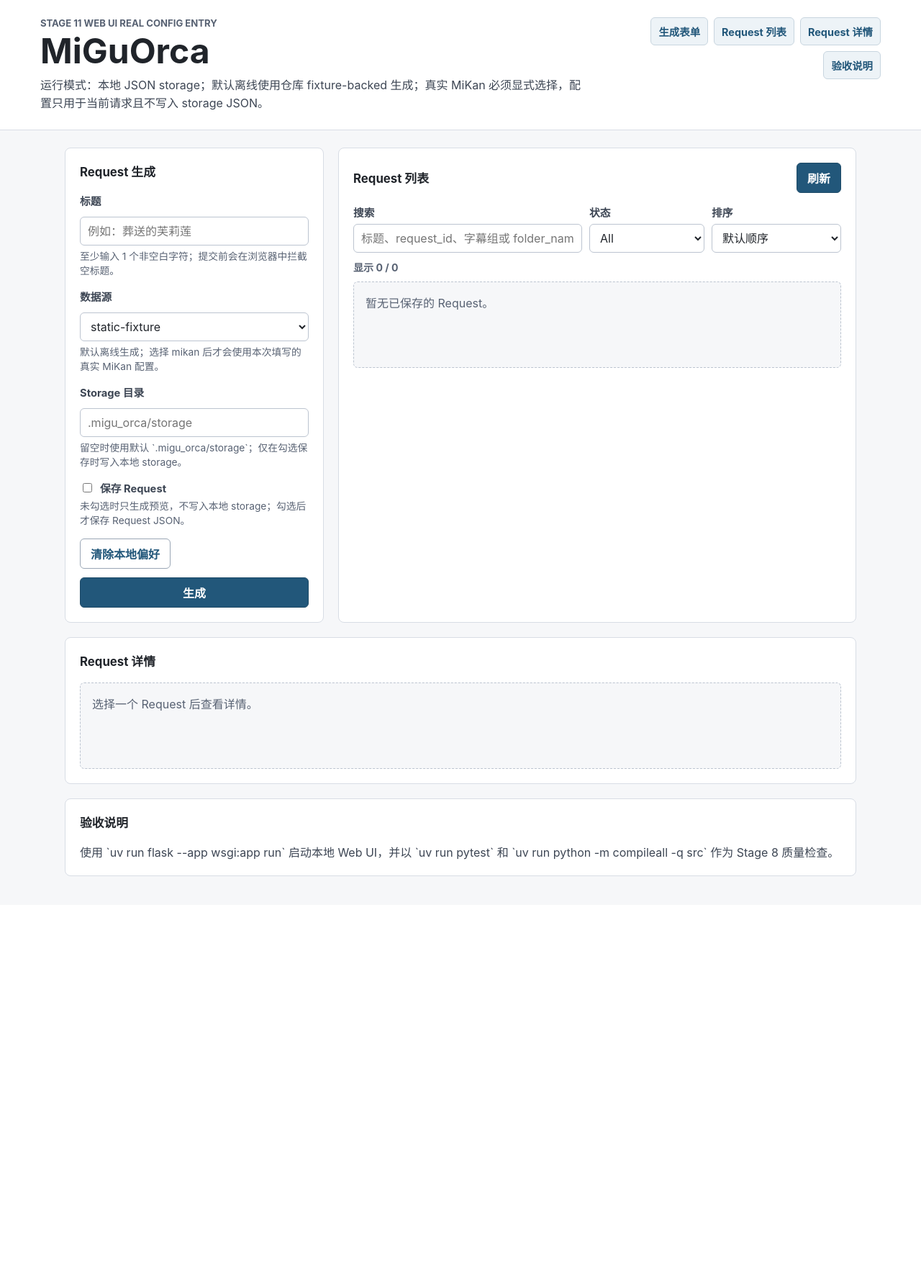
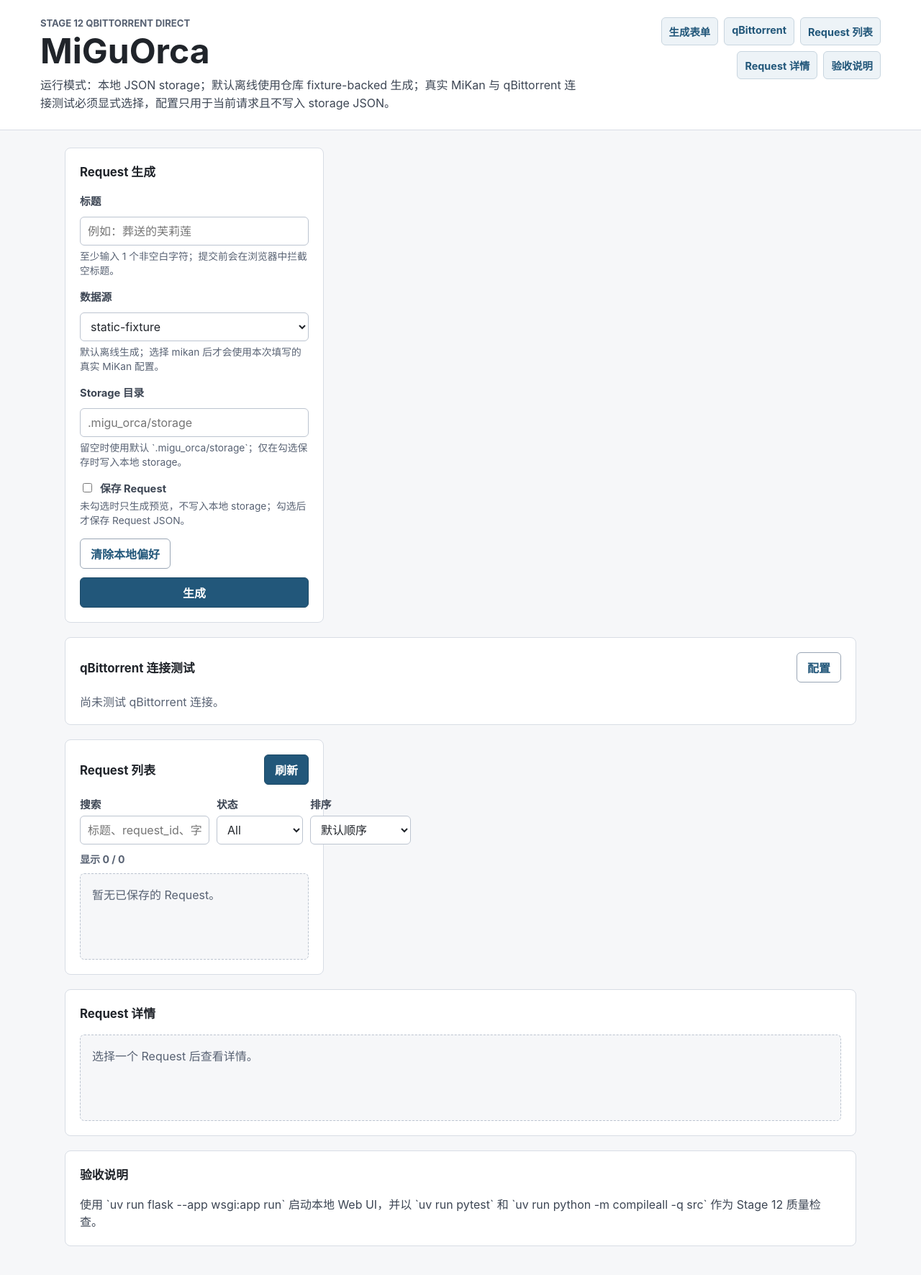
Before and after one commit to Ghostning233/migu_orca, a Flask app: page /index in a window 1280 px wide. Shown: the whole page at 72% size. Before the commit the page ends 1217 px from the top, so only its background shows below. Run offline with Flask 3, Linux system fonts and the light colour scheme; data that the repository does not hold is empty.

Commit message:
feat: US-085 - 在 Web UI 增加 qBittorrent 显式配置与连接测试入口

```diff
--- a/scripts/ralph/prd.json
+++ b/scripts/ralph/prd.json
@@ -89,7 +89,7 @@
         "Verify in browser using dev-browser skill"
       ],
       "priority": 5,
-      "passes": false,
+      "passes": true,
       "notes": "保持服务端渲染页面和最小 JavaScript，不引入前端构建链。"
     },
     {
--- a/src/apps/migu_orca_web/static/app.js
+++ b/src/apps/migu_orca_web/static/app.js
@@ -18,6 +18,16 @@
   const listContainer = document.getElementById("request-list-container");
   const detailContainer = document.getElementById("request-detail-container");
   const notification = document.getElementById("page-notification");
+  const qbittorrentToggle = document.getElementById("qbittorrent-config-toggle");
+  const qbittorrentForm = document.getElementById("qbittorrent-test-form");
+  const qbittorrentEndpointInput = document.getElementById("qbittorrent-endpoint");
+  const qbittorrentUsernameInput = document.getElementById("qbittorrent-username");
+  const qbittorrentPasswordInput = document.getElementById("qbittorrent-password");
+  const qbittorrentTimeoutInput = document.getElementById("qbittorrent-timeout-seconds");
+  const qbittorrentVerifyTlsInput = document.getElementById("qbittorrent-verify-tls");
+  const qbittorrentFormError = document.getElementById("qbittorrent-form-error");
+  const qbittorrentSubmitButton = document.getElementById("qbittorrent-test-submit");
+  const qbittorrentResult = document.getElementById("qbittorrent-test-result");
   const preferenceKeys = {
     storageDir: "miguOrca.web.storageDir",
     saveRequest: "miguOrca.web.saveRequest",
@@ -188,11 +198,45 @@
     mikanTimeoutInput.removeAttribute("aria-invalid");
   }
 
+  function setQbittorrentFormError(message, field) {
+    qbittorrentFormError.textContent = message;
+    qbittorrentFormError.hidden = false;
+    clearQbittorrentInvalidFields();
+    if (field) {
+      field.setAttribute("aria-invalid", "true");
+      field.focus();
+    }
+  }
+
+  function clearQbittorrentInvalidFields() {
+    qbittorrentEndpointInput.removeAttribute("aria-invalid");
+    qbittorrentUsernameInput.removeAttribute("aria-invalid");
+    qbittorrentPasswordInput.removeAttribute("aria-invalid");
+    qbittorrentTimeoutInput.removeAttribute("aria-invalid");
+  }
+
+  function clearQbittorrentFormError() {
+    qbittorrentFormError.textContent = "";
+    qbittorrentFormError.hidden = true;
+    clearQbittorrentInvalidFields();
+  }
+
   function setSubmitInFlight(isInFlight) {
     submitButton.disabled = isInFlight;
     submitButton.textContent = isInFlight
       ? "正在生成..."
       : submitButton.dataset.defaultLabel || "生成";
+  }
+
+  function setQbittorrentInFlight(isInFlight) {
+    var controls = qbittorrentForm.querySelectorAll("button, input");
+    for (var i = 0; i < controls.length; i++) {
+      controls[i].disabled = isInFlight;
+    }
+    qbittorrentToggle.disabled = isInFlight;
+    qbittorrentSubmitButton.textContent = isInFlight
+      ? "正在测试..."
+      : qbittorrentSubmitButton.dataset.defaultLabel || "测试连接";
   }
 
   function fieldValue(value) {
@@ -220,7 +264,7 @@
     if (value && typeof value === "object") {
       const clean = {};
       const blockedKey = new RegExp(
-        "to" + "ken|secret|password|authorization|cookie|api[_-]?key|url|endpoint",
+        "to" + "ken|secret|password|authorization|cookie|sid|session|api[_-]?key|url|endpoint",
         "i",
       );
       for (const [key, child] of Object.entries(value)) {
@@ -248,6 +292,115 @@
 
   function syncMikanConfigVisibility() {
     mikanConfigFields.hidden = sourceSelect.value !== "mikan";
+  }
+
+  function buildQbittorrentConnectionPayload() {
+    const endpoint = qbittorrentEndpointInput.value.trim();
+    if (!endpoint) {
+      throw {
+        message: "测试 qBittorrent 前必须填写 endpoint。",
+        field: qbittorrentEndpointInput,
+      };
+    }
+
+    const username = qbittorrentUsernameInput.value.trim();
+    if (!username) {
+      throw {
+        message: "测试 qBittorrent 前必须填写 username。",
+        field: qbittorrentUsernameInput,
+      };
+    }
+
+    const password = qbittorrentPasswordInput.value.trim();
+    if (!password) {
+      throw {
+        message: "测试 qBittorrent 前必须填写 password。",
+        field: qbittorrentPasswordInput,
+      };
+    }
+
+    const timeoutSeconds = Number(qbittorrentTimeoutInput.value);
+    if (!Number.isFinite(timeoutSeconds) || timeoutSeconds <= 0) {
+      throw {
+        message: "测试 qBittorrent 时 timeout_seconds 必须为正数。",
+        field: qbittorrentTimeoutInput,
+      };
+    }
+
+    return {
+      qbittorrent_config: {
+        endpoint: endpoint,
+        username: username,
+        password: password,
+        timeout_seconds: timeoutSeconds,
+        verify_tls: qbittorrentVerifyTlsInput.checked,
+      },
+    };
+  }
+
+  function renderQbittorrentResult(summary) {
+    qbittorrentResult.className = "qbittorrent-result qbittorrent-result-success";
+    qbittorrentResult.replaceChildren();
+    const fields = detailList([
+      ["status", summary.status],
+      ["reachable", summary.reachable],
+      ["version", summary.version],
+    ]);
+    qbittorrentResult.appendChild(fields);
+  }
+
+  function clearQbittorrentSensitiveFields() {
+    qbittorrentEndpointInput.value = "";
+    qbittorrentUsernameInput.value = "";
+    qbittorrentPasswordInput.value = "";
+  }
+
+  async function testQbittorrentConnection(event) {
+    event.preventDefault();
+    clearQbittorrentFormError();
+
+    let payload;
+    try {
+      payload = buildQbittorrentConnectionPayload();
+    } catch (validationError) {
+      setQbittorrentFormError(
+        validationError.message || "qBittorrent 配置校验失败。",
+        validationError.field,
+      );
+      showNotification(
+        "error",
+        "校验失败",
+        validationError.message || "qBittorrent 配置校验失败。",
+      );
+      return;
+    }
+
+    if (!window.confirm("确认使用当前 qBittorrent 配置测试连接？")) {
+      return;
+    }
+
+    hideNotification();
+    setQbittorrentInFlight(true);
+    qbittorrentResult.className = "qbittorrent-result loading-state";
+    qbittorrentResult.textContent = "正在测试 qBittorrent 连接...";
+    try {
+      const result = await fetchJson("/api/v1/qbittorrent/test-connection", {
+        method: "POST",
+        headers: {"Content-Type": "application/json"},
+        body: JSON.stringify(payload),
+      });
+      renderQbittorrentResult(result);
+      clearQbittorrentSensitiveFields();
+      qbittorrentForm.hidden = true;
+      qbittorrentToggle.setAttribute("aria-expanded", "false");
+      showNotification("success", "qBittorrent 连接成功", "连接测试完成。");
+    } catch (error) {
+      qbittorrentResult.className = "qbittorrent-result muted-text";
+      qbittorrentResult.textContent = "qBittorrent 连接测试未通过。";
+      notifyApiError("qBittorrent 连接失败", error);
+    } finally {
+      setQbittorrentInFlight(false);
+    }
   }
 
   function buildCreateRequestPayload(title) {
@@ -1106,6 +1259,14 @@
     clearFormError();
     syncMikanConfigVisibility();
   });
+  qbittorrentToggle.addEventListener("click", function () {
+    qbittorrentForm.hidden = !qbittorrentForm.hidden;
+    qbittorrentToggle.setAttribute("aria-expanded", String(!qbittorrentForm.hidden));
+    if (!qbittorrentForm.hidden) {
+      qbittorrentEndpointInput.focus();
+    }
+  });
+  qbittorrentForm.addEventListener("submit", testQbittorrentConnection);
   storageInput.addEventListener("change", persistWebPreferences);
   saveInput.addEventListener("change", persistWebPreferences);
   clearPreferencesButton.addEventListener("click", clearWebPreferences);
--- a/src/apps/migu_orca_web/static/style.css
+++ b/src/apps/migu_orca_web/static/style.css
@@ -162,6 +162,10 @@ h2 {
 }
 
 .acceptance-panel {
+  grid-column: 1 / -1;
+}
+
+.qbittorrent-panel {
   grid-column: 1 / -1;
 }
 
@@ -500,6 +504,18 @@ button:disabled {
   margin-bottom: 0;
 }
 
+.qbittorrent-result {
+  margin-top: 14px;
+}
+
+.qbittorrent-result-success {
+  background: #edf8f0;
+  border: 1px solid #abd3b6;
+  border-radius: 6px;
+  color: #1f5f34;
+  padding: 14px;
+}
+
 .audit-section {
   background: #f8fafc;
   border: 1px solid #d8dde5;
--- a/src/apps/migu_orca_web/templates/migu_orca_web/index.html
+++ b/src/apps/migu_orca_web/templates/migu_orca_web/index.html
@@ -3,21 +3,22 @@
   <head>
     <meta charset="utf-8">
     <meta name="viewport" content="width=device-width, initial-scale=1">
-    <title>MiGuOrca Stage 8 Web UI Usability</title>
+    <title>MiGuOrca Stage 12 qBittorrent Direct</title>
     <link rel="stylesheet" href="{{ url_for('migu_orca_web.static', filename='style.css') }}">
     <script defer src="{{ url_for('migu_orca_web.static', filename='app.js') }}"></script>
   </head>
   <body>
     <header class="app-header">
       <div class="header-copy">
-        <p class="stage-label">Stage 11 Web UI Real Config Entry</p>
+        <p class="stage-label">Stage 12 qBittorrent Direct</p>
         <h1>MiGuOrca</h1>
         <p class="mode-summary">
-          运行模式：本地 JSON storage；默认离线使用仓库 fixture-backed 生成；真实 MiKan 必须显式选择，配置只用于当前请求且不写入 storage JSON。
+          运行模式：本地 JSON storage；默认离线使用仓库 fixture-backed 生成；真实 MiKan 与 qBittorrent 连接测试必须显式选择，配置只用于当前请求且不写入 storage JSON。
         </p>
       </div>
       <nav class="top-nav" aria-label="页面导航">
         <a href="#generate-panel">生成表单</a>
+        <a href="#qbittorrent-panel">qBittorrent</a>
         <a href="#request-list-panel">Request 列表</a>
         <a href="#request-detail-panel">Request 详情</a>
         <a href="#acceptance-panel">验收说明</a>
@@ -130,6 +131,86 @@
         </form>
       </section>
 
+      <section id="qbittorrent-panel" class="panel qbittorrent-panel" aria-labelledby="qbittorrent-heading">
+        <div class="panel-heading">
+          <h2 id="qbittorrent-heading">qBittorrent 连接测试</h2>
+          <button
+            id="qbittorrent-config-toggle"
+            class="secondary-button"
+            type="button"
+            aria-expanded="false"
+            aria-controls="qbittorrent-test-form"
+          >
+            配置
+          </button>
+        </div>
+        <form id="qbittorrent-test-form" class="inline-config-fields" method="post" hidden>
+          <label for="qbittorrent-endpoint">endpoint</label>
+          <input
+            id="qbittorrent-endpoint"
+            name="qbittorrent_endpoint"
+            type="text"
+            autocomplete="off"
+            placeholder="qBittorrent Web UI endpoint"
+            aria-describedby="qbittorrent-config-help qbittorrent-form-error"
+          >
+
+          <label for="qbittorrent-username">username</label>
+          <input
+            id="qbittorrent-username"
+            name="qbittorrent_username"
+            type="text"
+            autocomplete="off"
+            placeholder="qBittorrent username"
+            aria-describedby="qbittorrent-config-help qbittorrent-form-error"
+          >
+
+          <label for="qbittorrent-password">password</label>
+          <input
+            id="qbittorrent-password"
+            name="qbittorrent_password"
+            type="password"
+            autocomplete="off"
+            placeholder="qBittorrent password"
+            aria-describedby="qbittorrent-config-help qbittorrent-form-error"
+          >
+
+          <label for="qbittorrent-timeout-seconds">timeout_seconds</label>
+          <input
+            id="qbittorrent-timeout-seconds"
+            name="qbittorrent_timeout_seconds"
+            type="number"
+            inputmode="decimal"
+            step="0.1"
+            value="10"
+            aria-describedby="qbittorrent-config-help qbittorrent-form-error"
+          >
+
+          <label class="checkbox-row" for="qbittorrent-verify-tls">
+            <input
+              id="qbittorrent-verify-tls"
+              name="qbittorrent_verify_tls"
+              type="checkbox"
+              value="true"
+              checked
+              aria-describedby="qbittorrent-config-help"
+            >
+            verify_tls
+          </label>
+
+          <p id="qbittorrent-config-help" class="field-help">
+            仅测试连接，不启动下载；配置只随本次请求发送，不写入浏览器存储、URL 或 storage JSON。
+          </p>
+          <p id="qbittorrent-form-error" class="field-error" role="alert" hidden></p>
+          <button id="qbittorrent-test-submit" type="submit" data-default-label="测试连接">
+            测试连接
+          </button>
+        </form>
+        <div id="qbittorrent-test-result" class="qbittorrent-result muted-text" aria-live="polite">
+          尚未测试 qBittorrent 连接。
+        </div>
+      </section>
+
       <section id="request-list-panel" class="panel request-list-panel" aria-labelledby="request-list-heading">
         <div class="panel-heading">
           <h2 id="request-list-heading">Request 列表</h2>
@@ -185,7 +266,7 @@
         <h2 id="acceptance-heading">验收说明</h2>
         <p>
           使用 `uv run flask --app wsgi:app run` 启动本地 Web UI，并以 `uv run pytest` 和
-          `uv run python -m compileall -q src` 作为 Stage 8 质量检查。
+          `uv run python -m compileall -q src` 作为 Stage 12 质量检查。
         </p>
       </section>
     </main>
```
Also changed, not shown: scripts/ralph/progress.txt (+22 -0 lines), src/apps/migu_orca_web/views_test.py (+133 -2 lines), tests/browser/test_infrastructure.py (+5 -3 lines), tests/browser/test_shell.py (+14 -6 lines).
